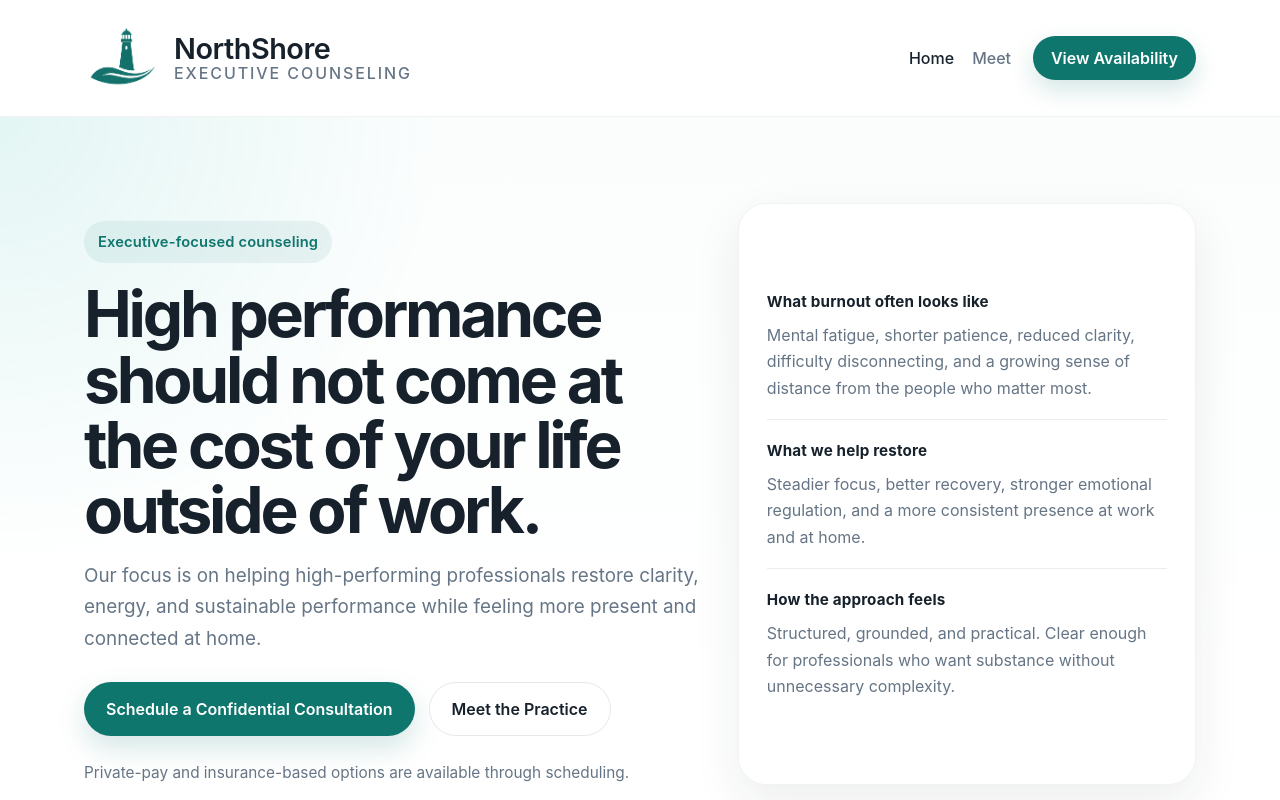
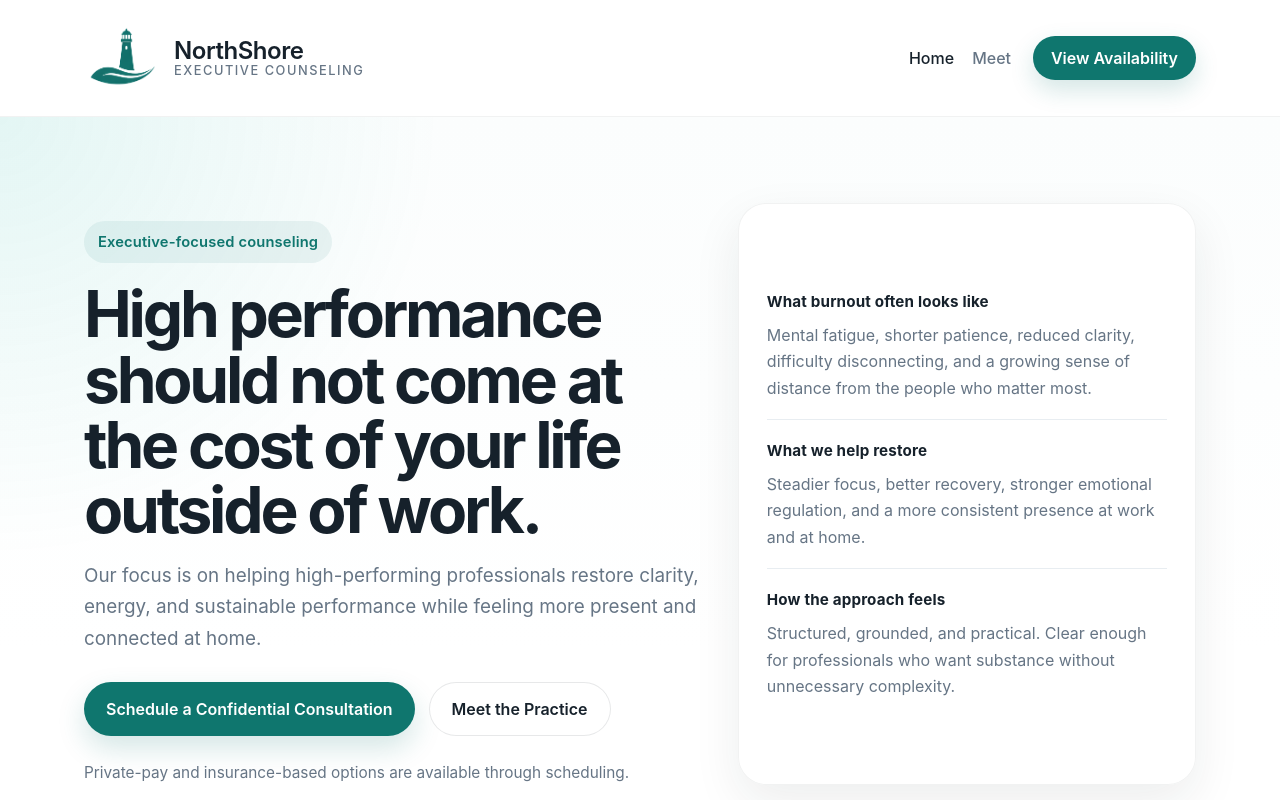
Before and after one commit to jcunnane99northshore/northshoreexecutive.com, a plain HTML site: page index.html in a window 1280 px wide. Shown: the top 800 px of the page. Drawn offline with Linux system fonts and the light colour scheme.

Commit message:
Update index.html

```diff
--- a/index.html
+++ b/index.html
@@ -462,13 +462,13 @@
 }
 
 .brand-line-1 {
-  font-size: 1.8rem;
+  font-size: 1.5rem;
   font-weight: 600;
   color: var(--charcoal);
 }
 
 .brand-line-2 {
-  font-size: 1rem;
+  font-size: 0.8rem;
   font-weight: 500;
   color: var(--muted);
   letter-spacing: 0.12em;
```
